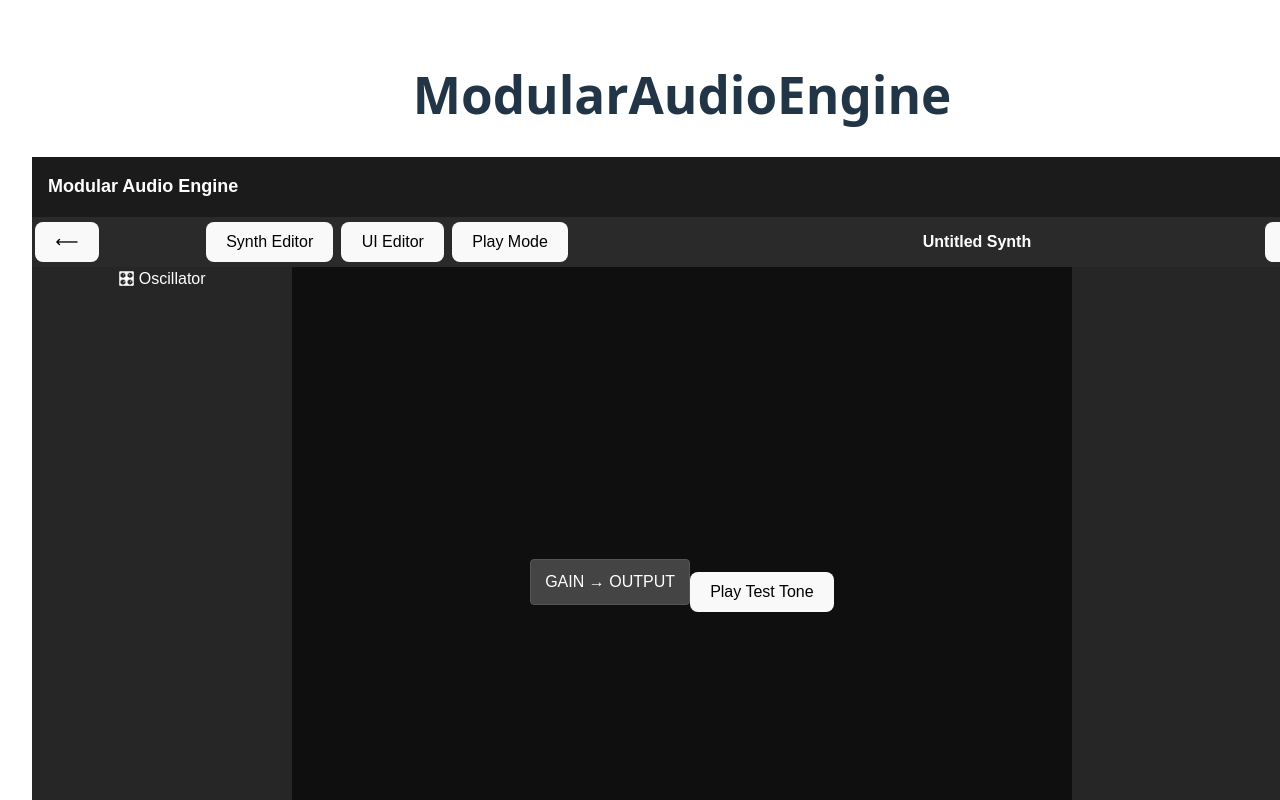
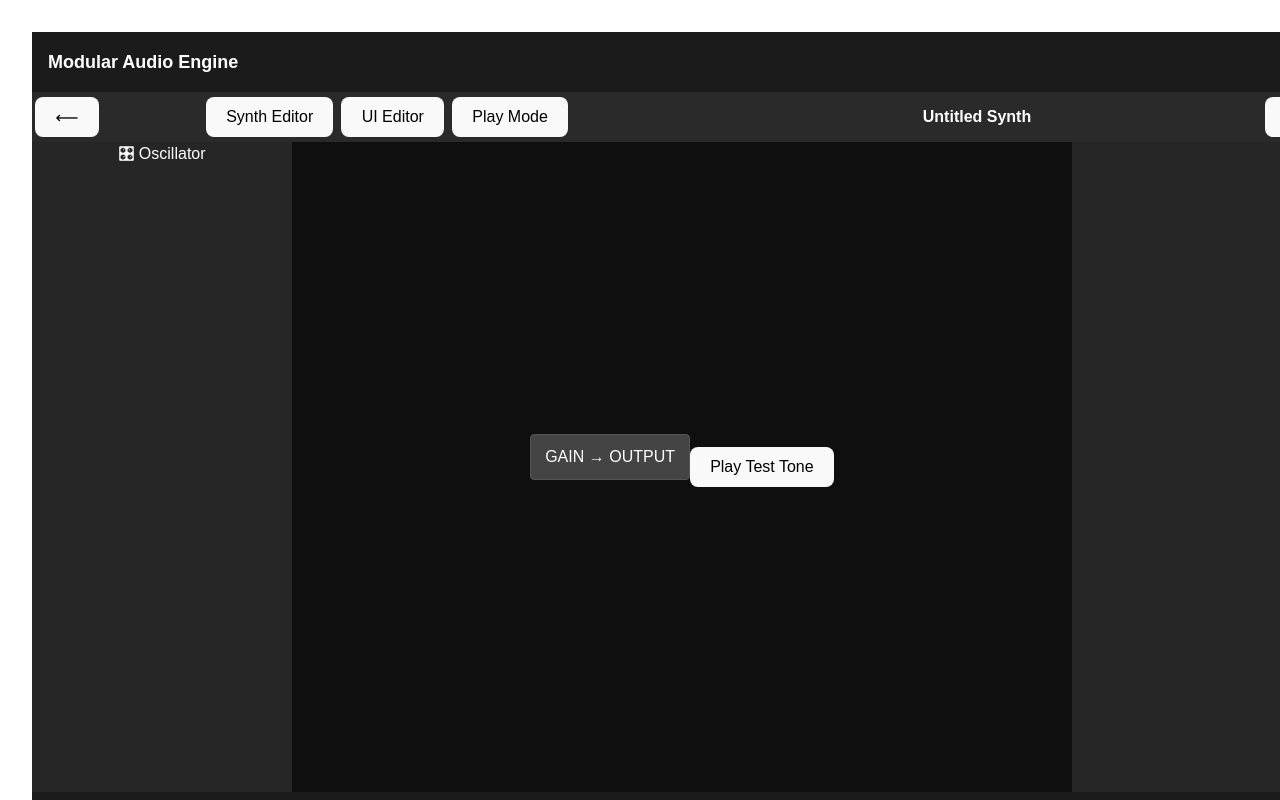
Before and after one commit to abonello/modular-audio-engine, a React (Vite) app: page / in a window 1280 px wide. Shown: the top 800 px of the page. Built offline with nearby package versions, Linux system fonts and the light colour scheme.

Commit message:
Cleaning

```diff
--- a/src/App.tsx
+++ b/src/App.tsx
@@ -13,7 +13,6 @@ function App() {
       <BladeProvider>
         <ModeProvider>
           <div className="App">
-            <h1>ModularAudioEngine</h1>
             <Layout />
           </div>
         </ModeProvider>
```
